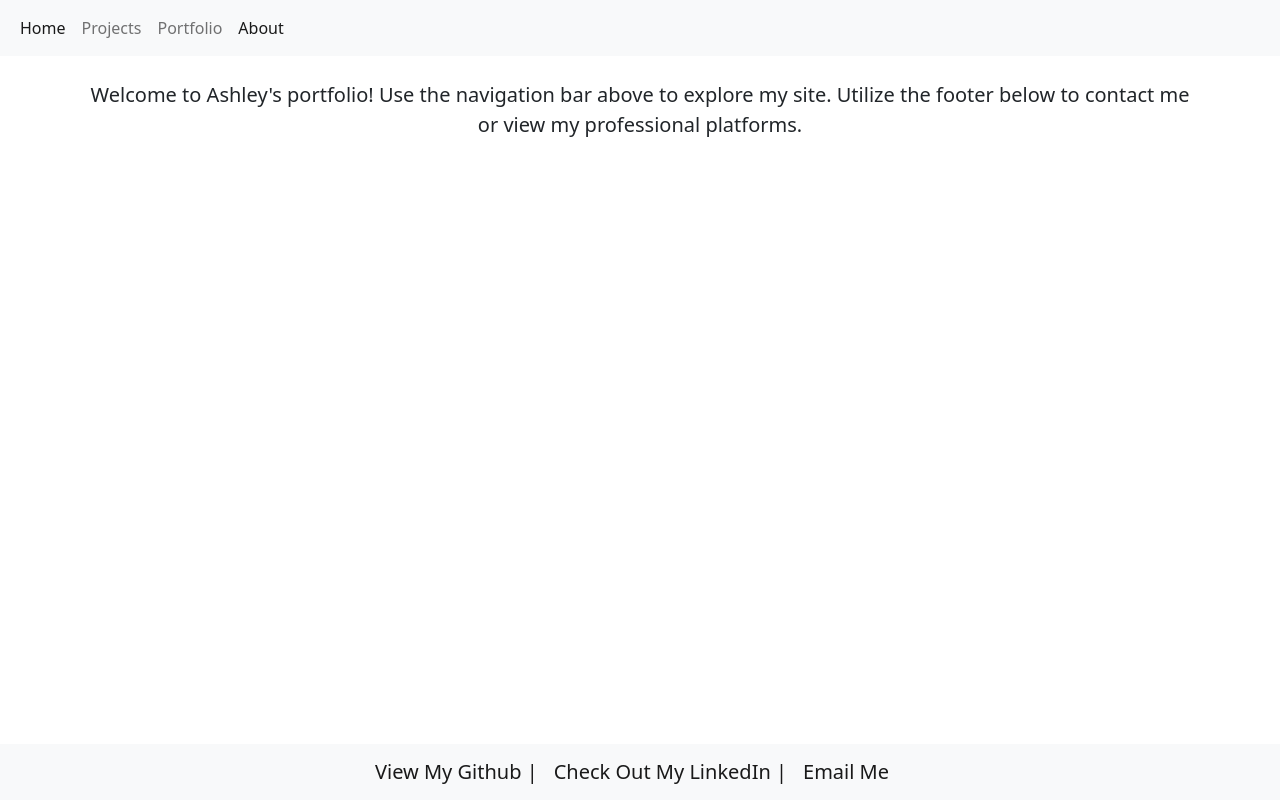
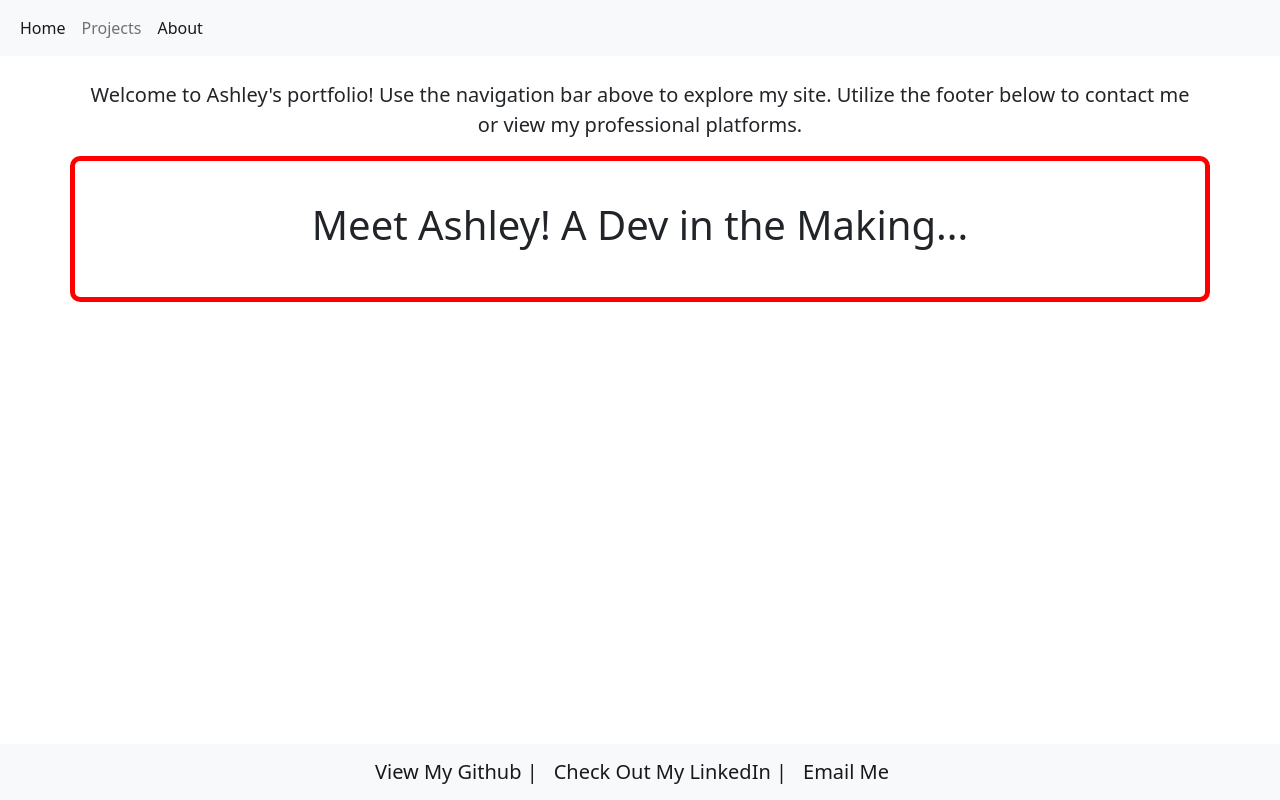
Before and after one commit to Aikeh2021/React-Portfolio, a React (Create React App) app: page /about in a window 1280 px wide. Built offline with nearby package versions, Linux system fonts and the light colour scheme.

Commit message:
Removed the portfolio page and all of its references in the app. I do not think I will need it anymore. Added a div to the about section to introduce the content on the about page. Gave the descriptionDiv some styling.

```diff
--- a/src/App.js
+++ b/src/App.js
@@ -1,7 +1,6 @@
 import { BrowserRouter as Router, Route, Switch } from "react-router-dom";
 import Home from './containers/Home/Home';
 import About from './containers/About/About';
-import Portfolio from './containers/Portfolio/Portfolio';
 import ProjectsPage from './containers/ProjectsPage/ProjectsPage';
 import Navbar from './components/Navbar/Navbar';
 import PageNotFound from './containers/PageNotFound/PageNotFound';
@@ -14,7 +13,6 @@ function App() {
         <Navbar />
         <Switch>
           <Route path="/about" component={About} />
-          <Route path="/portfolio" component={Portfolio} />
           <Route path="/projects" component={ProjectsPage} />
           <Route exact path="/" component={Home} />
           <Route path="/" component={PageNotFound} />
--- a/src/components/AbtDescription/Description.jsx
+++ b/src/components/AbtDescription/Description.jsx
@@ -3,7 +3,7 @@ import React from 'react';
 const Description = () => {
     return (
         <div>
-
+            <h1>Meet Ashley! A Dev in the Making...</h1>
         </div>
     );
 };
--- a/src/components/Navbar/Navbar.jsx
+++ b/src/components/Navbar/Navbar.jsx
@@ -15,9 +15,6 @@ const Navbar = () => {
                   <NavLink className="nav-link" activeClassName="active" to="/projects">
                     Projects
                   </NavLink>
-                  <NavLink className="nav-link" activeClassName="active" to="/portfolio">
-                    Portfolio
-                  </NavLink>
                   <NavLink
                     className="nav-link"
                     activeClassName="active"
--- a/src/containers/About/About.jsx
+++ b/src/containers/About/About.jsx
@@ -1,11 +1,28 @@
 import React from 'react';
 import Header from '../../components/Header/Header';
+import Description from '../../components/AbtDescription/Description';
 
 const About = () => {
+    const styles = {
+        descriptionDiv: {
+            border: "thick solid #FF0000",
+            textAlign: "center",
+            borderRadius: 10,
+            padding: 40
+
+        }
+    }
     return (
         <div>
             <br/>
             <Header />
+            <div className="container">
+                <div className="row">
+                    <div className="col-sm-12" id="descriptionDiv" style={styles.descriptionDiv}>
+                        <Description />
+                    </div>
+                </div>
+            </div>
 
         </div>
     );
--- a/src/containers/Portfolio/Portfolio.jsx
+++ /dev/null
@@ -1,13 +0,0 @@
-import React from 'react';
-import Header from '../../components/Header/Header';
-
-const Portfolio = () => {
-    return (
-        <div>
-            <br/>
-            <Header />
-        </div>
-    );
-};
-
-export default Portfolio;
```
